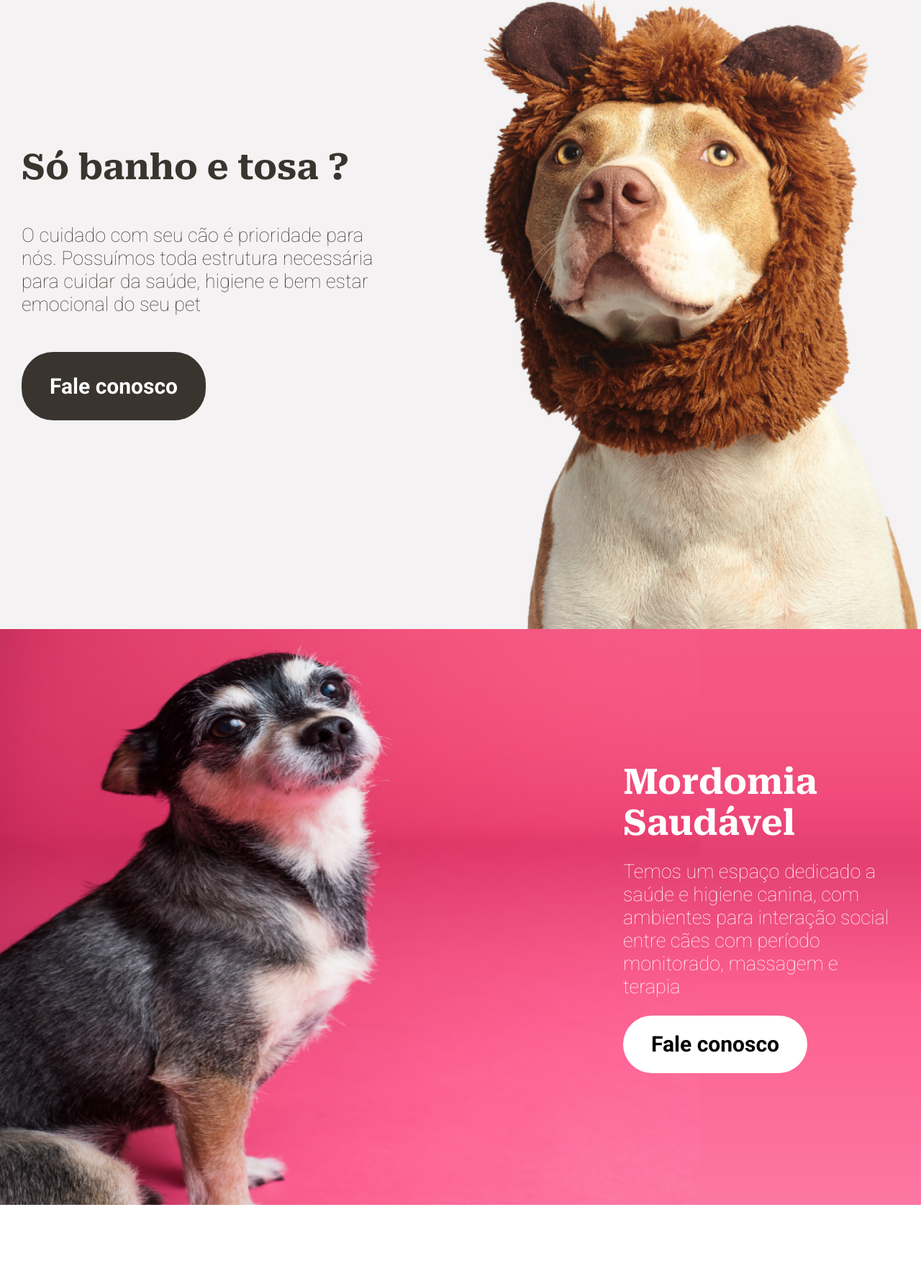
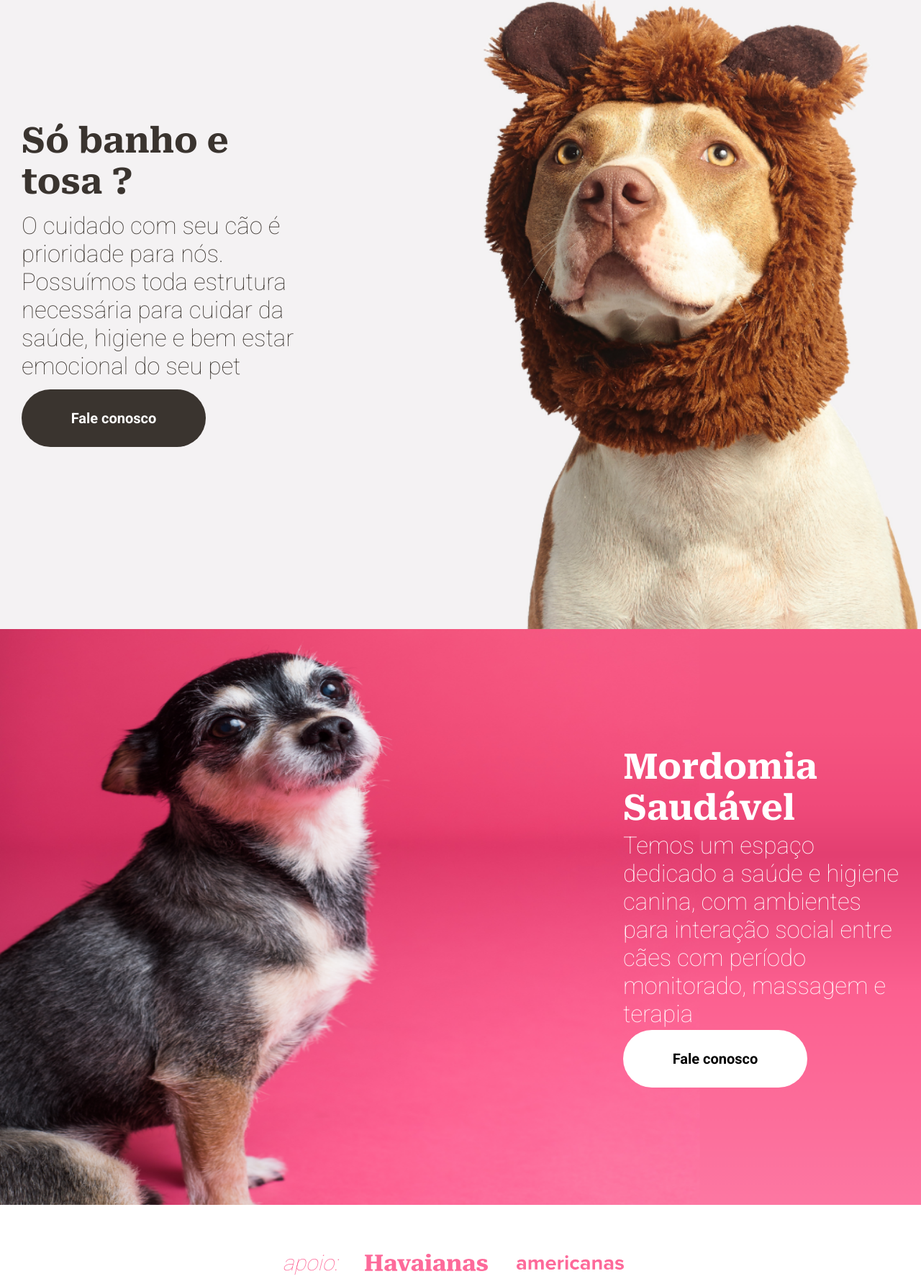
Before and after one commit to Samuel-prata/Fantastika, a plain HTML site: page index.html in a window 1280 px wide. Shown: the part 955-2732 px from the top of the page at 72% size. Drawn offline with Linux system fonts and the light colour scheme.

Commit message:
Atualizando

```diff
--- a/style.css
+++ b/style.css
@@ -54,8 +54,8 @@ header {
 }
 
 .pata2 {
-    width: 65vw;
-    height: 70vh;
+    width: 31vw;
+    height: 85vh;
     text-align: center;
 }
 
@@ -80,7 +80,7 @@ header {
     display: flex;
     flex-direction: column;
     justify-content: space-evenly;
-    width: 40vw;
+    width: 30vw;
     height: 60vh;
     color: #3A342F;
     margin-left: 30px;
@@ -94,19 +94,19 @@ header {
 }
 
 .service p {
-    font-size: 27px;
+    font-size: 33px;
 
 }
 
 .sectionTwo button {
-    padding: 30px;
     border-radius: 44px;
     border: none;
     background: #3A342F;
     color: #ffffff;
-    font-size: 30px;
+    font-size: 20px;
     font-weight: bold;
     width: 20vw;
+    height: 10vh;
 }
 
 /* Terceira sessão */
@@ -137,26 +137,25 @@ header {
 }
 
 .service2 p {
-    font-size: 27px;
+    font-size: 33px;
     color: #ffffff;
 }
 
 .sectionThree button {
-    padding: 10px;
     width: 20vw;
     height: 10vh;
     border-radius: 44px;
     border: none;
     background: #ffffff;
     color: #000000;
-    font-size: 30px;
+    font-size: 20px;
     font-weight: bold;
 }
 
 /* Quarta sessão */
 .support {
     display: flex;
-    height: 30vh;
+    height: 20vh;
     justify-content: center;
     align-items: center;
 }
@@ -174,7 +173,7 @@ header {
 
 .names h2 {
     color: #FD6A9A;
-    font-size: 24px;
+    font-size: 30px;
     font-style: italic;
     font-weight: lighter;
 }
@@ -185,7 +184,7 @@ header {
 
 footer {
     align-items: center;
-    height: 30vh;
+    height: 40vh;
     background: #EB4A7B;
     color: white;
 }
@@ -238,6 +237,9 @@ footer a {
     .sectionOne {
         background-image: url(./img/Mobile/felizMobile.png);
     }
+    .pata2{
+        width: 80vh;
+    }
 
     .sectionOne h2 {
         font-size: 40px;
@@ -270,6 +272,7 @@ footer a {
     .service button {
         font-size: 22px;
         width: 50vw;
+
     }
 
     /* terceira sessão */
```
